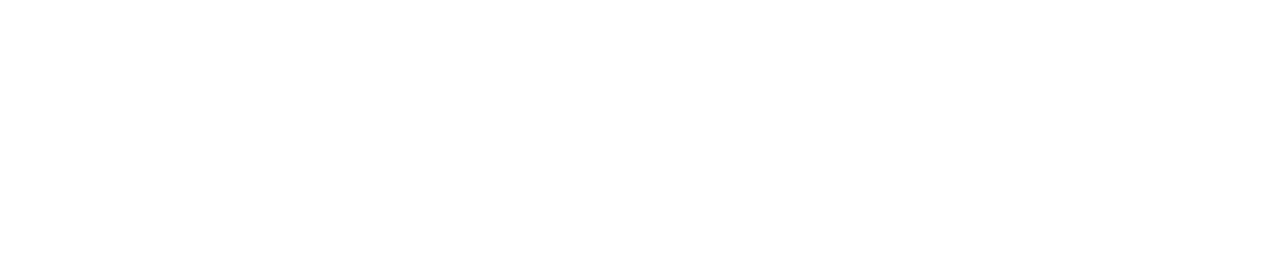
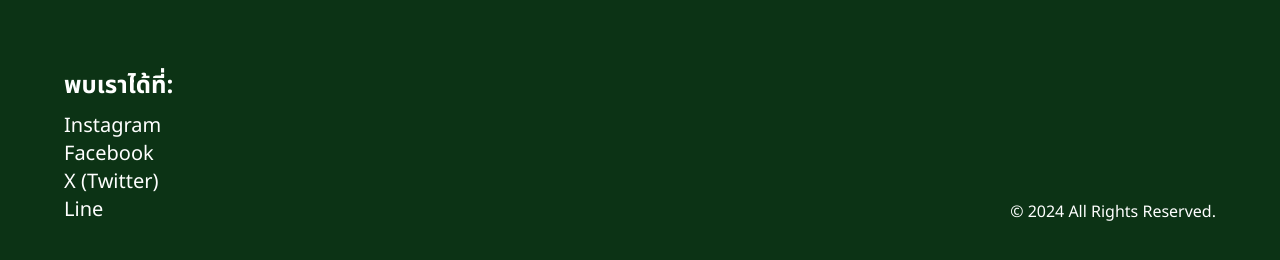
Before and after one commit to attanomad/shiwawan, a Next.js app: page / in a window 1280 px wide. Shown: the part 7041-7301 px from the top of the page. Before the commit the page ends 6967 px from the top, so only its background shows below. Built offline with nearby package versions, Linux system fonts and the light colour scheme.

Commit message:
feat: add footer

```diff
--- a/app/page.tsx
+++ b/app/page.tsx
@@ -1,3 +1,4 @@
+import Footer from "@/components/footer/Footer";
 import HeroSection from "@/components/hero-section/HeroSection";
 import TestimonialsSection from "@/components/testimonials-section/TestimonialsSection";
 import WhySection from "@/components/why-section/WhySection";
@@ -10,6 +11,7 @@
       <WorkSection />
       <TestimonialsSection />
       <WhySection />
+      <Footer />
     </div>
   );
 }
--- /dev/null
+++ b/components/footer/Footer.tsx
@@ -0,0 +1,29 @@
+const content = {
+  social: {
+    title: "พบเราได้ที่",
+    socialList: [
+      { id: "ig", title: "Instagram", url: "https://instagram.com/@shiwawan" },
+      { id: "fb", title: "Facebook", url: "https://facebook.com/@shiwawan" },
+      { id: "x", title: "X (Twitter)", url: "https://x.com/@shiwawan" },
+      { id: "line", title: "Line", url: "https://line.me/@shiwawan" },
+    ],
+  },
+  copyright: "© 2024 All Rights Reserved.",
+};
+export default function Footer() {
+  return (
+    <div className="flex justify-between items-end px-16 py-32 bg-accent-five text-white">
+      <div>
+        <p className="font-bold text-2xl">{content.social.title}:</p>
+        <ul className="text-xl mt-[10px]">
+          {content.social.socialList.map((s) => (
+            <li key={s.id}>
+              <a href={s.url}>{s.title}</a>
+            </li>
+          ))}
+        </ul>
+      </div>
+      <p className="text-base">{content.copyright}</p>
+    </div>
+  );
+}
--- a/tailwind.config.ts
+++ b/tailwind.config.ts
@@ -16,6 +16,7 @@
           two: "#5056FF",
           three: "#A8F0B7",
           four: "#C1FFCE",
+          five: "#0C3315",
         },
         text: {
           primary: "#00330B",
```
